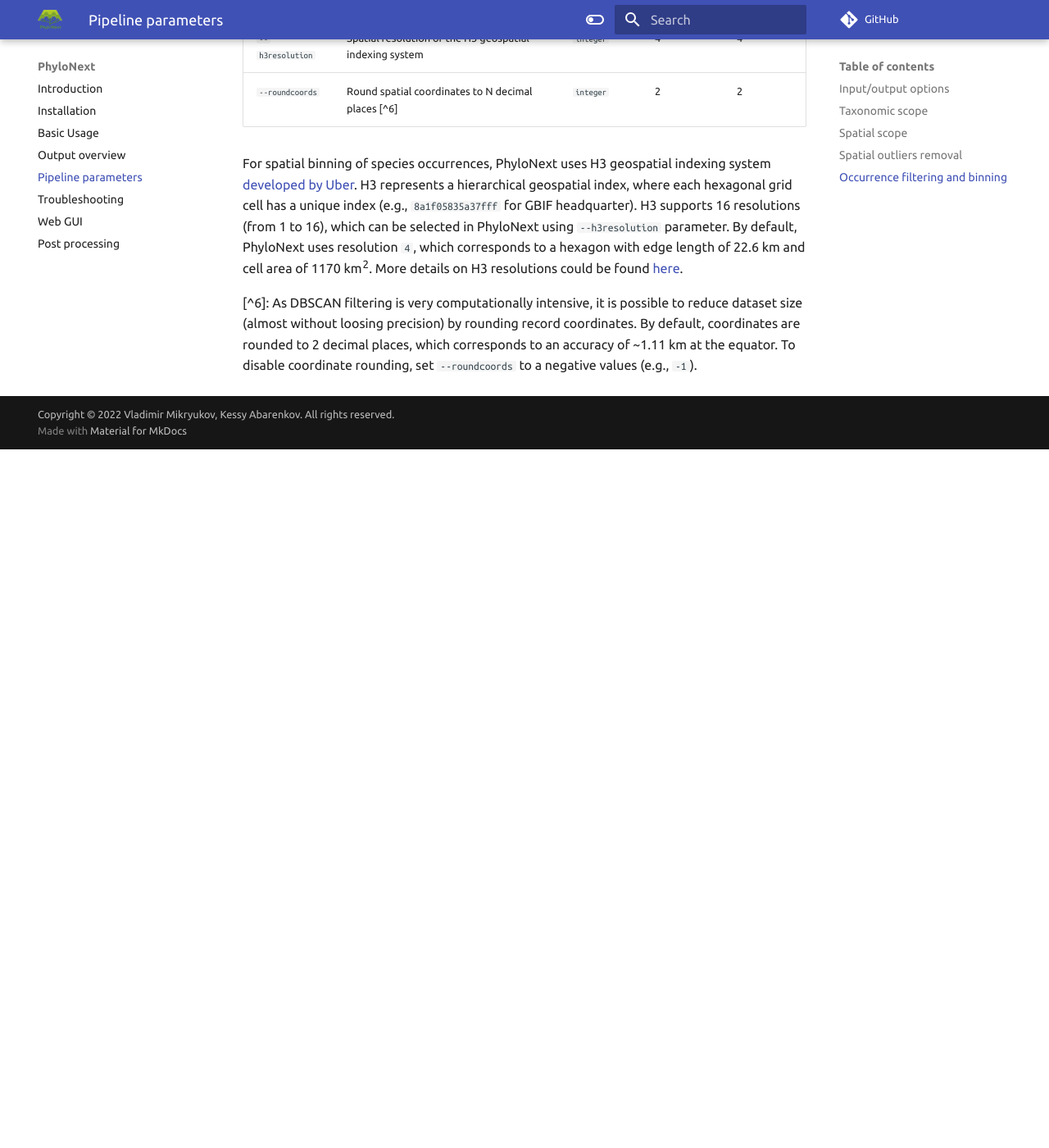
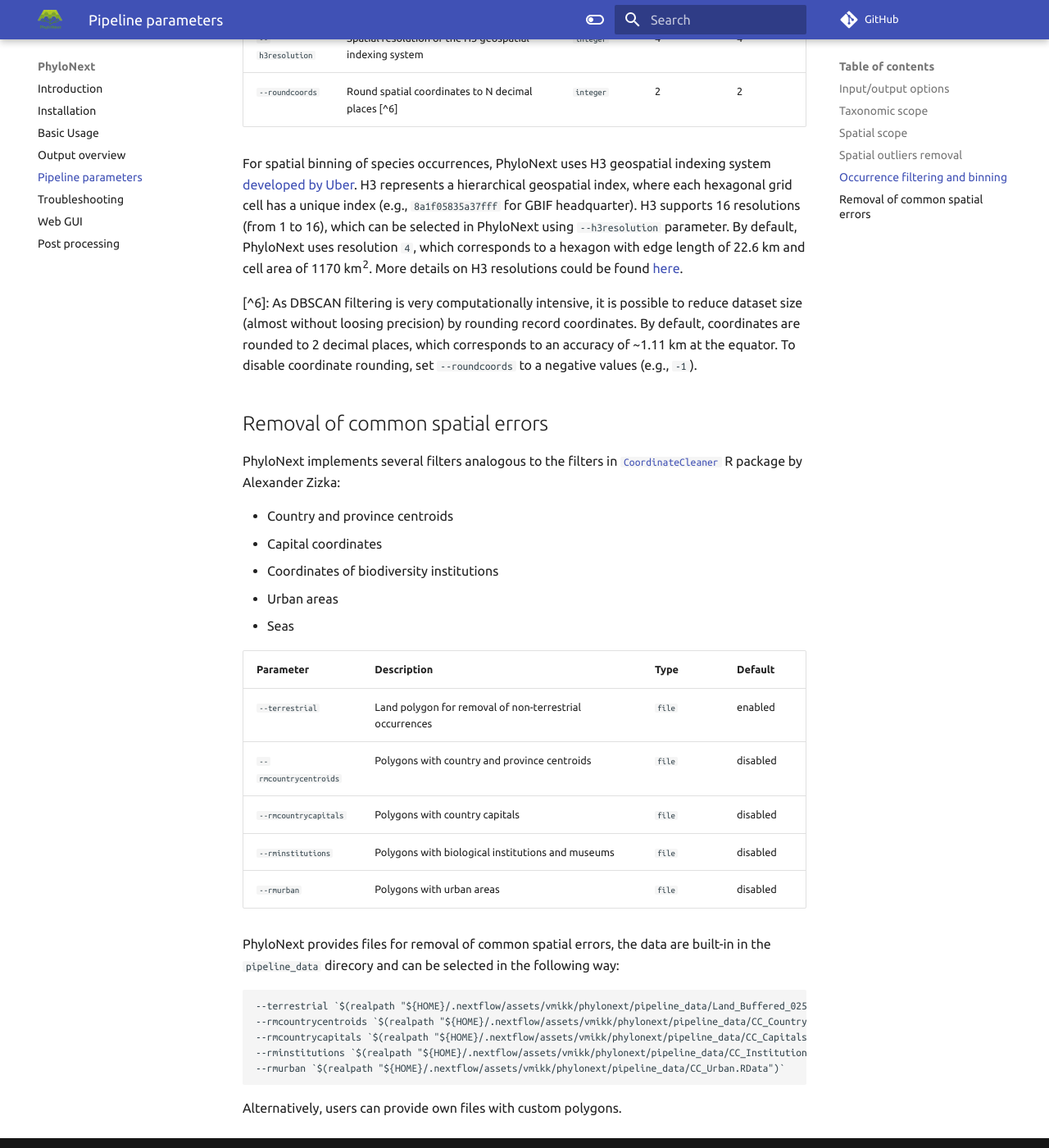
Before and after one commit to vmikk/phylonext_manual, an MkDocs documentation site: the page built from docs/parameters.md, in a window 1280 px wide and 1400 px high, scrolled down 3840 px. Shown: the whole window at 82% size. Built offline with MkDocs 1.6.1 and Material for MkDocs 9.7.7, drawn with Linux system fonts in a browser that asks for light colours; comment, search, counter and statistics services are not loaded; before the commit the page ends 4388 px from its top, so only the background shows below that.

Commit message:
params - Removal of common spatial errors

````diff
--- a/docs/parameters.md
+++ b/docs/parameters.md
@@ -122,3 +122,34 @@ More details on H3 resolutions could be found [here](https://h3geo.org/docs/core
     By default, coordinates are rounded to 2 decimal places,
     which corresponds to an accuracy of ~1.11 km at the equator.
     To disable coordinate rounding, set `--roundcoords` to a negative values (e.g., `-1`).
+
+
+## Removal of common spatial errors
+
+PhyloNext implements several filters analogous to the filters
+in [`CoordinateCleaner`](https://ropensci.github.io/CoordinateCleaner/) R package by Alexander Zizka:
+
+- Country and province centroids
+- Capital coordinates
+- Coordinates of biodiversity institutions
+- Urban areas
+- Seas
+
+| Parameter              | Description                                             | Type   | Default  |
+| ---------------------- | ------------------------------------------------------- | ------ | -------- |
+| `--terrestrial`        | Land polygon for removal of non-terrestrial occurrences | `file` | enabled  |
+| `--rmcountrycentroids` | Polygons with country and province centroids            | `file` | disabled |
+| `--rmcountrycapitals`  | Polygons with country capitals                          | `file` | disabled |
+| `--rminstitutions`     | Polygons with biological institutions and museums       | `file` | disabled |
+| `--rmurban`            | Polygons with urban areas                               | `file` | disabled |
+
+ PhyloNext provides files for removal of common spatial errors,
+ the data are built-in in the `pipeline_data` direcory and can be selected in the following way:
+``` bash
+--terrestrial `$(realpath "${HOME}/.nextflow/assets/vmikk/phylonext/pipeline_data/Land_Buffered_025_dgr.RData")`
+--rmcountrycentroids `$(realpath "${HOME}/.nextflow/assets/vmikk/phylonext/pipeline_data/CC_CountryCentroids_buf_1000m.RData")`
+--rmcountrycapitals `$(realpath "${HOME}/.nextflow/assets/vmikk/phylonext/pipeline_data/CC_Capitals_buf_10000m.RData")`
+--rminstitutions `$(realpath "${HOME}/.nextflow/assets/vmikk/phylonext/pipeline_data/CC_Institutions_buf_100m.RData")`
+--rmurban `$(realpath "${HOME}/.nextflow/assets/vmikk/phylonext/pipeline_data/CC_Urban.RData")`
+```
+Alternatively, users can provide own files with custom polygons.
````
